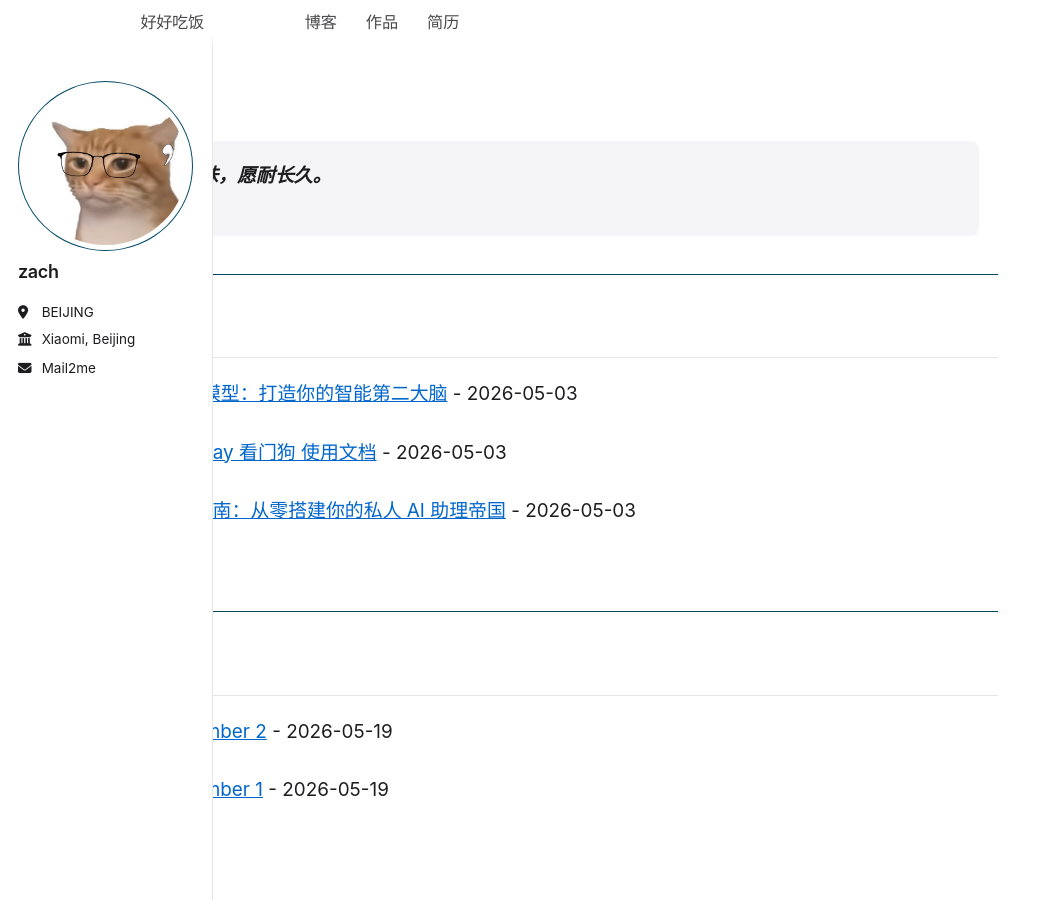
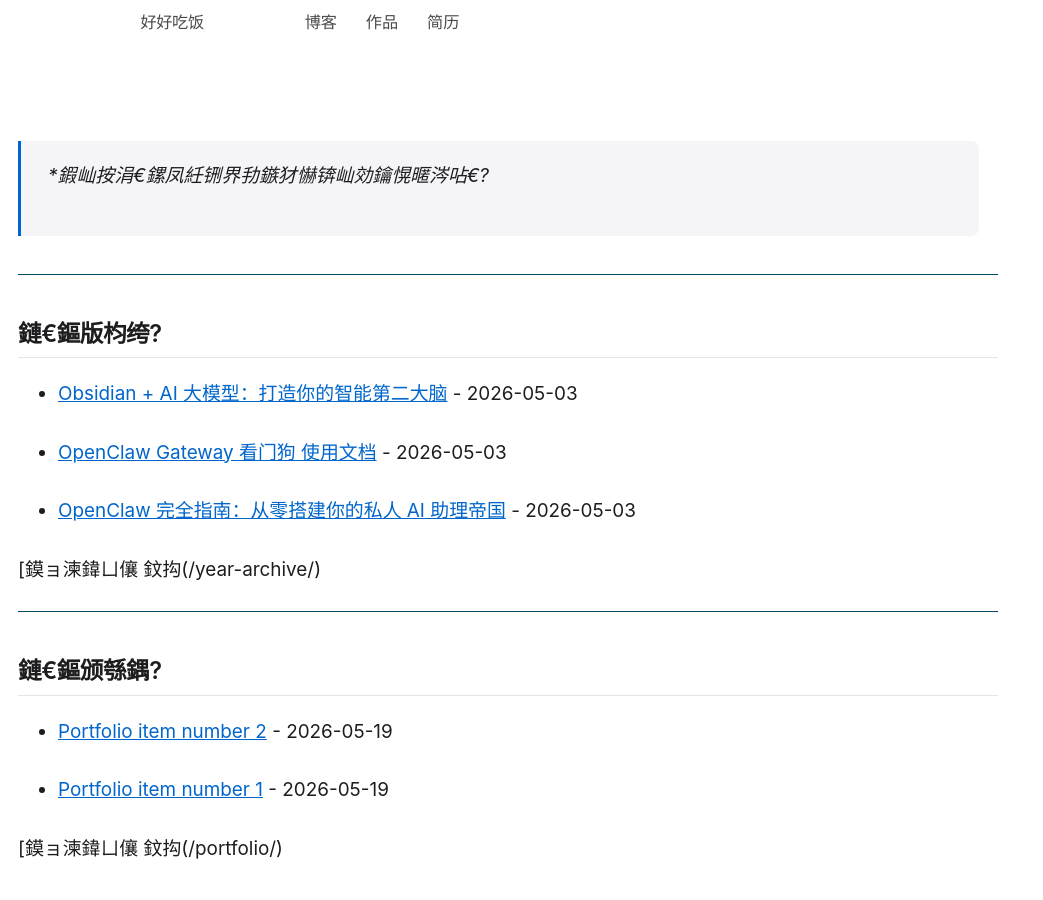
Before and after one commit to zach1219/zach1219.github.io, a Jekyll site: the page built from _pages/about.md, in a window 1280 px wide and 900 px high. Shown: the whole window, without its empty margins (0-1043 px from the left). Built offline with Jekyll 4.4.1, drawn with Linux system fonts in a browser that asks for light colours; our own code applies the rules of GitHub Pages for plain Markdown files; a script that is not in the unit is left out; comment, search, counter and statistics services are not loaded.

Commit message:
Remove entire author profile sidebar from homepage

```diff
--- a/_pages/about.md
+++ b/_pages/about.md
@@ -1,38 +1,38 @@
 ---
 permalink: /
 title: ""
-author_profile: true
+author_profile: false
 redirect_from:
   - /about/
   - /about.html
 ---
 
-> **和水一样，虽然无味，愿耐长久。**
+> **鍜屾按涓€鏍凤紝铏界劧鏃犲懗锛屾効鑰愰暱涔呫€?*
 
 ---
 
-## 最新文章
+## 鏈€鏂版枃绔?
 
 {% assign sorted_posts = site.posts | sort: "date" | reverse %}
 {% for post in sorted_posts limit:3 %}
 - [{{ post.title }}]({{ post.url }}) - {{ post.date | date: "%Y-%m-%d" }}
 {% endfor %}
 {% if site.posts.size == 0 %}
-*暂无文章*
+*鏆傛棤鏂囩珷*
 {% endif %}
 
-[查看全部 →](/year-archive/)
+[鏌ョ湅鍏ㄩ儴 鈫抅(/year-archive/)
 
 ---
 
-## 最新作品
+## 鏈€鏂颁綔鍝?
 
 {% assign sorted_portfolio = site.portfolio | sort: "date" | reverse %}
 {% for item in sorted_portfolio limit:3 %}
 - [{{ item.title }}]({{ item.url }}) - {{ item.date | date: "%Y-%m-%d" }}
 {% endfor %}
 {% if site.portfolio.size == 0 %}
-*暂无作品*
+*鏆傛棤浣滃搧*
 {% endif %}
 
-[查看全部 →](/portfolio/)
+[鏌ョ湅鍏ㄩ儴 鈫抅(/portfolio/)
```
